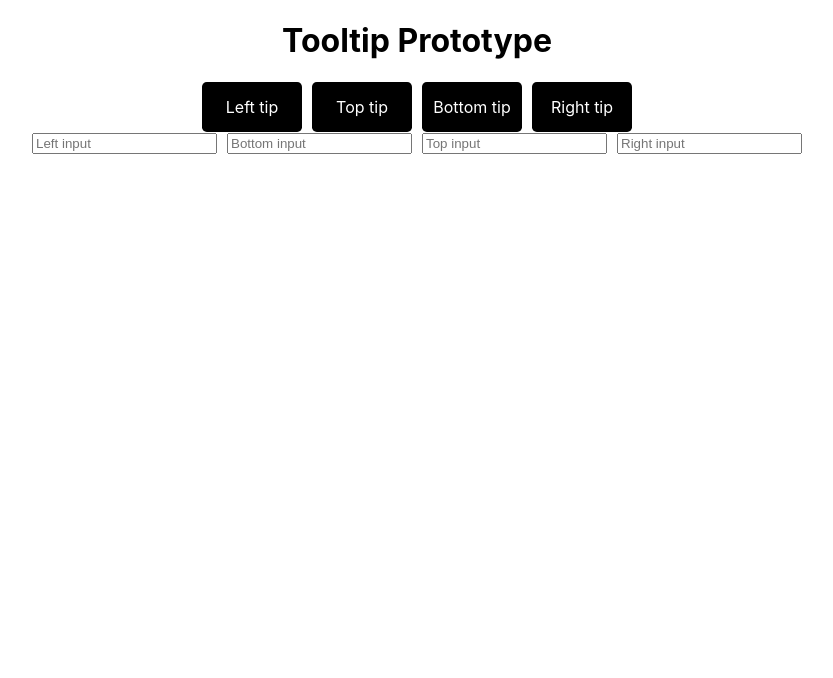
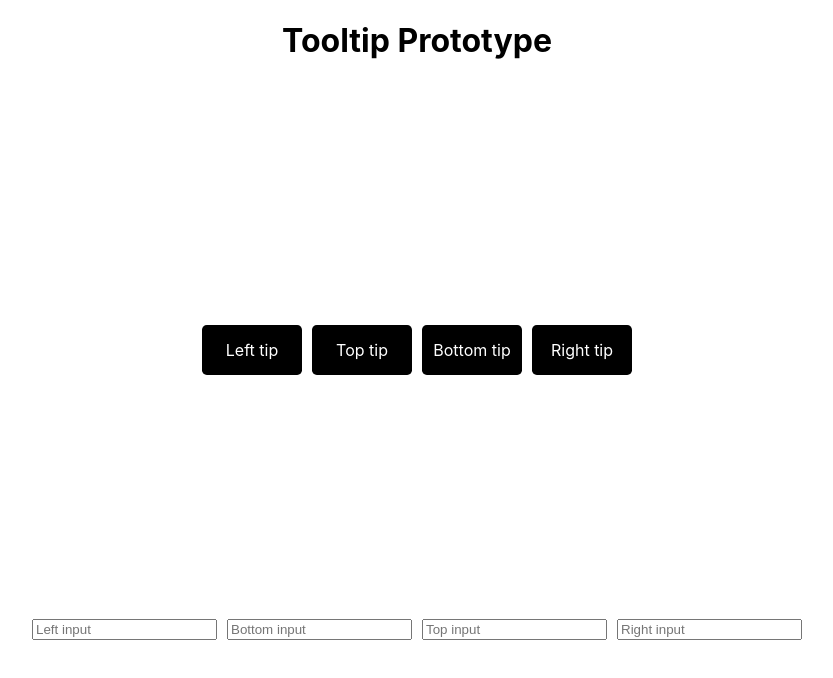
Before and after one commit to Mumutopia/Unkle-test-frontend, a React (Create React App) app: page / in a window 1280 px wide. Shown: the top 678 px of the page, without its empty margins (223-1056 px from the left). Built offline with nearby package versions, Linux system fonts and the light colour scheme.

Commit message:
just added some flex  for the main wrapper

```diff
--- a/src/App.css
+++ b/src/App.css
@@ -1,5 +1,13 @@
 .main-title {
   text-align: center;
+}
+
+.App{
+  height: 80vh;
+  display: flex;
+  flex-direction: column;
+  justify-content: space-between;
+
 }
 
 .on-hover,
--- a/src/App.js
+++ b/src/App.js
@@ -1,5 +1,4 @@
 import "./App.css";
-import Tooltip from "./Components/Tooltip";
 import Tooltip2 from "./Components/Tooltip2";
 
 function App() {
@@ -8,31 +7,35 @@ function App() {
       <h1 className="main-title"> Tooltip Prototype</h1>
 
       <section className="on-hover">
-        <Tooltip2 tooltipType="hover" position="left" content="hey there">
+        <Tooltip2 tooltipType="hover" position="left" content="Hello there">
           <div className="examples"> Left tip</div>
         </Tooltip2>
         <Tooltip2
           tooltipType="hover"
           position="top"
-          content="Hello there "
+          content="Hello there, this is a longer text "
         >
           <div className="examples"> Top tip</div>
         </Tooltip2>
-        <Tooltip2 tooltipType="hover" position="bottom" content="Hello there, this is  fdsfdsfds dsfdsfdsf sdf dsfds a longer sentence">
+        <Tooltip2 tooltipType="hover" position="bottom" content="Hello there">
           <div className="examples"> Bottom tip</div>
         </Tooltip2>
-        <Tooltip2 tooltipType="hover" position="right" content="heey there">
+        <Tooltip2 tooltipType="hover" position="right" content="heey there ! this is a longer sentence !">
           <div className="examples"> Right tip</div>
         </Tooltip2>
       </section>
       <section className="on-focus">
-        <Tooltip2 tooltipType="focus" position="left" content="heey there">
+        <Tooltip2 tooltipType="focus" position="left" content="heey there !">
           <input placeholder="Left input"></input>
         </Tooltip2>
         <Tooltip2 tooltipType="focus" position="bottom" content="heey there">
           <input placeholder="Bottom input"></input>
         </Tooltip2>
-        <Tooltip2 tooltipType="focus" position="top" content="heey there">
+        <Tooltip2
+          tooltipType="focus"
+          position="top"
+          content="heey thereeeeeeeeeeeeeeeeeee"
+        >
           <input placeholder="Top input"></input>
         </Tooltip2>
         <Tooltip2 tooltipType="focus" position="right" content="heey there">
--- a/src/Components/Tooltip2.css
+++ b/src/Components/Tooltip2.css
@@ -63,6 +63,10 @@
 }
 
 .left-tooltip {
+  max-height: max-content;
+  min-height: max-content;
+  max-width: 200%;
+  overflow-wrap: break-word;
   bottom: 50%;
   left: -0.5rem;
   transform: translateX(-100%) translateY(50%) scale(var(--scale));
@@ -82,6 +86,10 @@
 }
 
 .right-tooltip {
+  max-height: max-content;
+  min-height: max-content;
+  max-width: 200%;
+  overflow-wrap: break-word;
   bottom: 50%;
   right: -0.5rem;
   transform: translateX(100%) translateY(50%) scale(var(--scale));
```
Also changed, not shown: src/Components/Tooltipold.jsx (renamed from src/Components/Tooltip.jsx), 1 other file (tests, documents, lock files or other folders).
